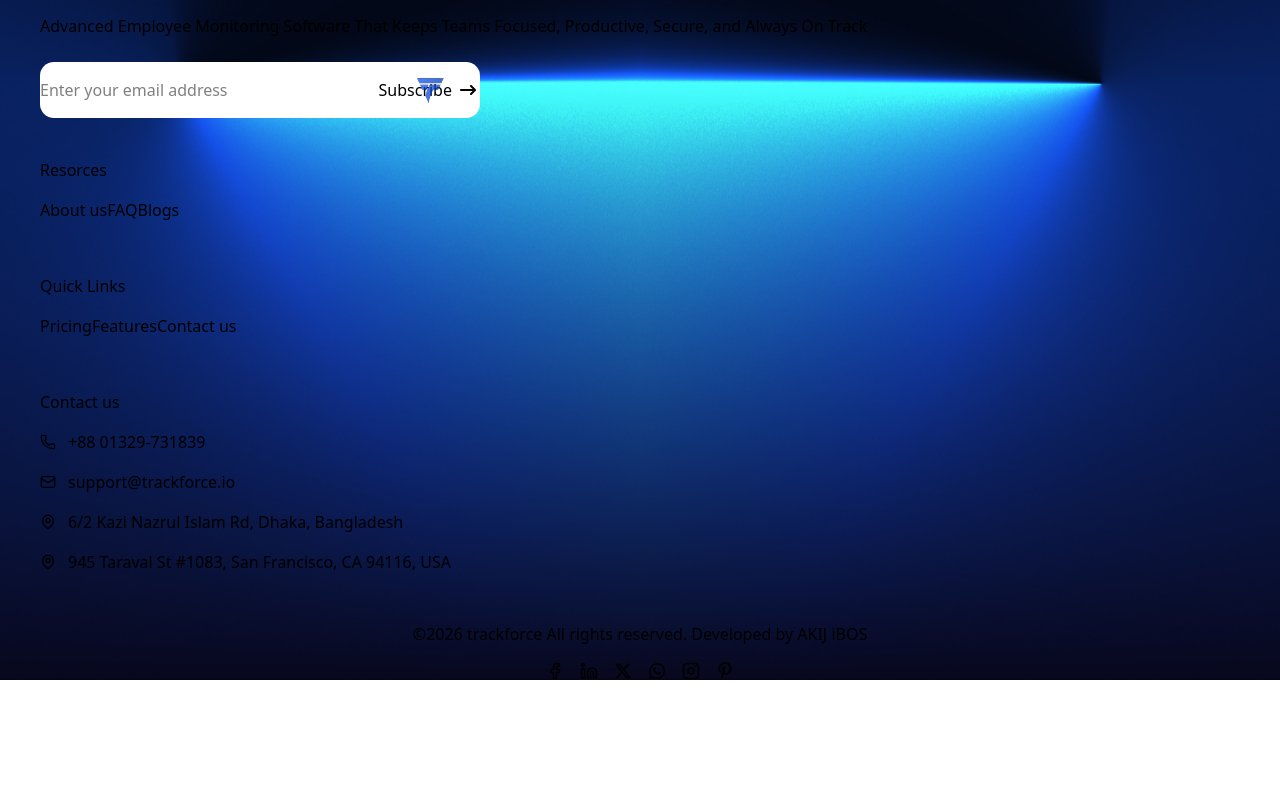
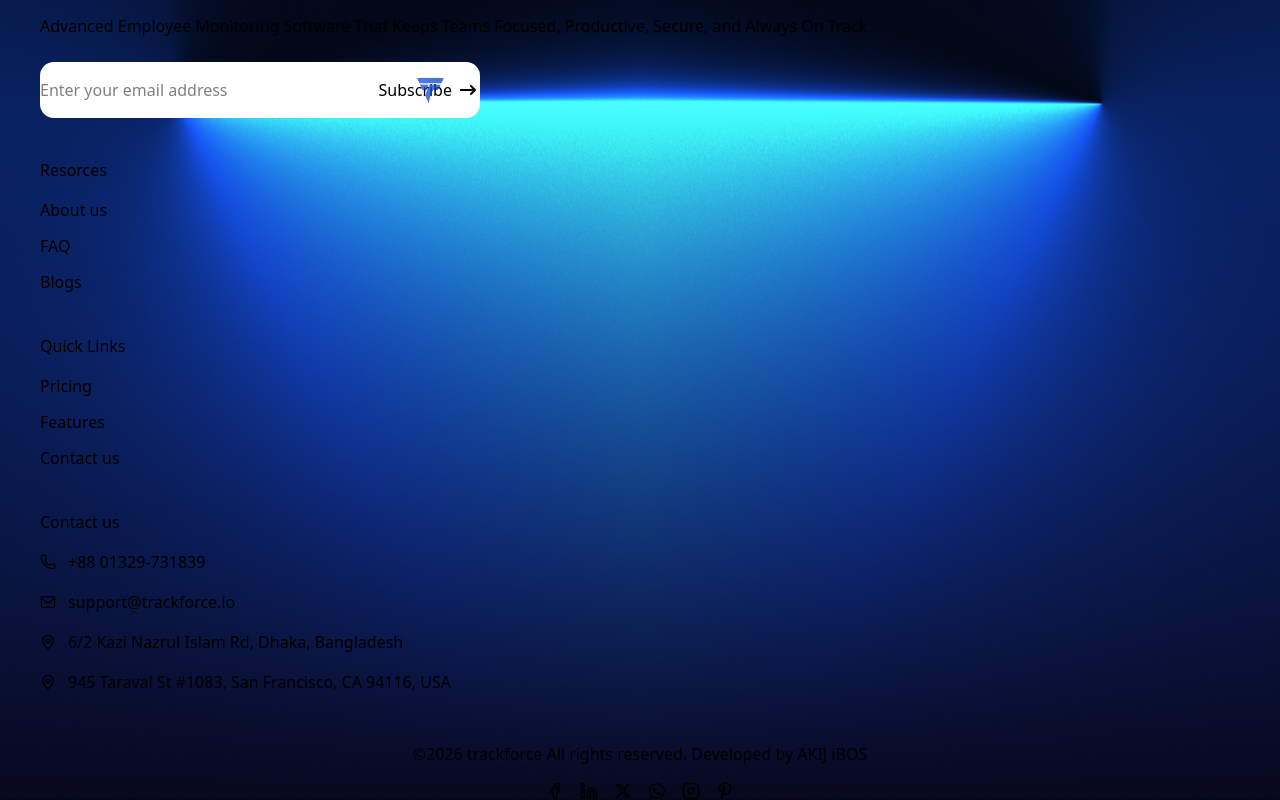
Before and after one commit to itsahadul99/trackforce-portfolio, a Next.js app: page /contact in a window 1280 px wide. Shown: the part 1495-2295 px from the top of the page. Before the commit the page ends 2175 px from the top, so only its background shows below. Built offline with nearby package versions, Linux system fonts and the light colour scheme; no server answers.

Commit message:
Enhance SEO and accessibility: implement shared SEO helper, improve metadata for static pages, optimize Lighthouse scores, and fix accessibility issues in components

```diff
--- a/src/app/layout.tsx
+++ b/src/app/layout.tsx
@@ -107,7 +107,7 @@
           dangerouslySetInnerHTML={{ __html: JSON.stringify(organizationJsonLd) }}
         />
         <Navbar />
-        {children}
+        <main>{children}</main>
          <Footer />
       </body>
     </html>
--- a/src/features/home/footer/Footer.tsx
+++ b/src/features/home/footer/Footer.tsx
@@ -237,9 +237,9 @@
           <div>
             <h3 className="text-white font-semibold mb-4">Resorces</h3>
             <ul className="space-y-3 text-sm text-gray-200 *:block">
-              <Link href="/about" className="hover:text-white cursor-pointer inline-block transition-all duration-300 hover:translate-x-1">About us</Link>
-              <Link href="/faq" className="hover:text-white cursor-pointer inline-block transition-all duration-300 hover:translate-x-1">FAQ</Link>
-              <Link href="/blogs" className="hover:text-white cursor-pointer inline-block transition-all duration-300 hover:translate-x-1">Blogs</Link>
+              <li><Link href="/about" className="hover:text-white cursor-pointer inline-block transition-all duration-300 hover:translate-x-1">About us</Link></li>
+              <li><Link href="/faq" className="hover:text-white cursor-pointer inline-block transition-all duration-300 hover:translate-x-1">FAQ</Link></li>
+              <li><Link href="/blogs" className="hover:text-white cursor-pointer inline-block transition-all duration-300 hover:translate-x-1">Blogs</Link></li>
             </ul>
           </div>
 
@@ -247,9 +247,9 @@
           <div>
             <h3 className="text-white font-semibold mb-4">Quick Links</h3>
             <ul className="space-y-3 text-sm text-gray-200 *:block">
-              <Link href="/pricing" className="hover:text-white cursor-pointer inline-block transition-all duration-300 hover:translate-x-1">Pricing</Link>
-              <Link href="/features" className="hover:text-white cursor-pointer inline-block transition-all duration-300 hover:translate-x-1">Features</Link>
-              <Link href="/contact" className="hover:text-white cursor-pointer inline-block transition-all duration-300 hover:translate-x-1">Contact us</Link>
+              <li><Link href="/pricing" className="hover:text-white cursor-pointer inline-block transition-all duration-300 hover:translate-x-1">Pricing</Link></li>
+              <li><Link href="/features" className="hover:text-white cursor-pointer inline-block transition-all duration-300 hover:translate-x-1">Features</Link></li>
+              <li><Link href="/contact" className="hover:text-white cursor-pointer inline-block transition-all duration-300 hover:translate-x-1">Contact us</Link></li>
             </ul>
           </div>
 
--- a/src/features/home/hero/Hero.tsx
+++ b/src/features/home/hero/Hero.tsx
@@ -168,6 +168,7 @@
                             ref={videoRef}
                             src="/trackforce_video.mp4"
                             controls
+                            preload="none"
                             poster="/thumbnail.png"
                             playsInline
                             onClick={handleVideoClick}
@@ -215,8 +216,9 @@
 
                         <Image
                             src={video_bg}
-                            alt="video bg"
-                            className="absolute top-0 left-0 w-full h-full  z-0"
+                            alt="TrackForce product video frame"
+                            priority
+                            className="absolute top-0 left-0 w-full h-full object-cover z-0"
                         />
                     </div>
 
--- a/src/features/home/home_free_trailer/HomeFreeTailer.tsx
+++ b/src/features/home/home_free_trailer/HomeFreeTailer.tsx
@@ -1,15 +1,20 @@
 "use client"
 
-import { motion } from 'framer-motion';
+import { motion, useInView } from 'framer-motion';
 import Image from 'next/image';
+import { useRef } from 'react';
 import { FaArrowRightLong } from 'react-icons/fa6';
 import trackforce from '../../../../public/trackforce.png';
 import dashboard from '../../../../public/dashboard.png';
 import Link from 'next/link';
 
 const HomeFreeTailer = () => {
+    const sectionRef = useRef<HTMLDivElement>(null);
+    // Only mount the 18MB background video once the section nears the viewport
+    const inView = useInView(sectionRef, { once: true, margin: "0px 0px 400px 0px" });
     return (
-        <div className="group/free_trailer relative overflow-hidden max-w-[1300] mx-4 sm:mx-6 lg:mx-auto min-h-[480px] lg:h-[450px] text-white flex flex-col lg:flex-row gap-8 lg:gap-20 items-center lg:justify-between pl-6 sm:pl-8 lg:pl-10 pr-6 sm:pr-8 lg:pr-0 py-10 lg:py-0 rounded-2xl px-4">
+        <div ref={sectionRef} className="group/free_trailer relative overflow-hidden max-w-[1300] mx-4 sm:mx-6 lg:mx-auto min-h-[480px] lg:h-[450px] bg-[#10243E] text-white flex flex-col lg:flex-row gap-8 lg:gap-20 items-center lg:justify-between pl-6 sm:pl-8 lg:pl-10 pr-6 sm:pr-8 lg:pr-0 py-10 lg:py-0 rounded-2xl px-4">
+            {inView && (
                 <video
                     autoPlay
                     loop
@@ -19,6 +24,7 @@
                 >
                     <source src="/free-trailer.mp4" type="video/mp4" />
                 </video>
+            )}
             <div className="absolute inset-0  z-0" />
             <div className="w-full lg:w-1/2 relative z-10 text-center lg:text-left">
                 <h2 className="text-3xl sm:text-4xl lg:text-[42px] font-semibold mb-6 text-white leading-tight">
@@ -36,8 +42,8 @@
                         href="https://app.trackforce.io/3/Professional/signup?trial=true"
                         target="_blank"
                         rel="noopener noreferrer"
+                        className="group custom-button cursor-pointer relative w-fit bg-white text-black font-bold py-3 px-6 rounded-[16px] flex gap-3 justify-between items-center"
                     >
-                        <button className="group custom-button cursor-pointer relative w-fit bg-white text-black font-bold py-3 px-6 rounded-[16px] flex gap-3 justify-between items-center">
                         <span className='group-hover:italic '>Start Free Trial</span> <FaArrowRightLong className='group-hover:-rotate-[30deg] transition ease-in-out' />
                         <motion.div
                             className="ml-2 absolute right-0"
@@ -57,7 +63,6 @@
                                 className="w-8 h-8 group-hover:hidden"
                             />
                         </motion.div>
-                        </button>
                     </a>
                     <Link href="/contact" className='py-3 px-6 rounded-[16px] border cursor-pointer'>Book a Demo</Link>
                 </div>
--- a/src/features/home/pricing/HomePricing.tsx
+++ b/src/features/home/pricing/HomePricing.tsx
@@ -179,7 +179,7 @@
                   >
                     {option}
                     {option === "yearly" && (
-                      <span className="ml-2 rounded-full bg-emerald-500 px-2 py-0.5 text-[10px] font-bold text-white">
+                      <span className="ml-2 rounded-full bg-emerald-700 px-2 py-0.5 text-[10px] font-bold text-white">
                         Save up to 20%
                       </span>
                     )}
--- a/src/features/home/testimonials/Testimonials.tsx
+++ b/src/features/home/testimonials/Testimonials.tsx
@@ -181,7 +181,7 @@
           <Image src={item.image} alt={`Video testimonial from ${item.name}, ${item.role}`} fill className="object-cover" />
 
           <div className="absolute inset-0 flex items-center justify-center">
-            <button className="bg-white/90 p-3 rounded-full shadow">
+            <button aria-label={`Play video testimonial from ${item.name}`} className="bg-white/90 p-3 rounded-full shadow">
               <Play size={20} />
             </button>
           </div>
--- a/src/features/home/why_choose_us/WhyChooseUs.tsx
+++ b/src/features/home/why_choose_us/WhyChooseUs.tsx
@@ -111,7 +111,7 @@
                 <li key={i} className="why_choose_li group/why_left hover:rounded-2xl flex items-start gap-3 sm:gap-4" style={{ '--hover-color': f.color } as React.CSSProperties}>
                   <span className="flex shrink-0 items-center justify-center w-10 h-10 rounded-full text-xl font-bold" style={{ backgroundColor: f.color }}>{f.icon}</span>
                   <div>
-                    <h4 className="font-semibold text-white group-hover/why_left:text-black text-base sm:text-lg mb-1">{f.title}</h4>
+                    <h3 className="font-semibold text-white group-hover/why_left:text-black text-base sm:text-lg mb-1">{f.title}</h3>
                     <p className="text-white group-hover/why_left:text-black text-xs sm:text-sm leading-relaxed ">{f.desc}</p>
                   </div>
                 </li>
```
Also changed, not shown: 1 other file (tests, documents, lock files or other folders). Lines whose indentation alone changed are shown as unchanged.
